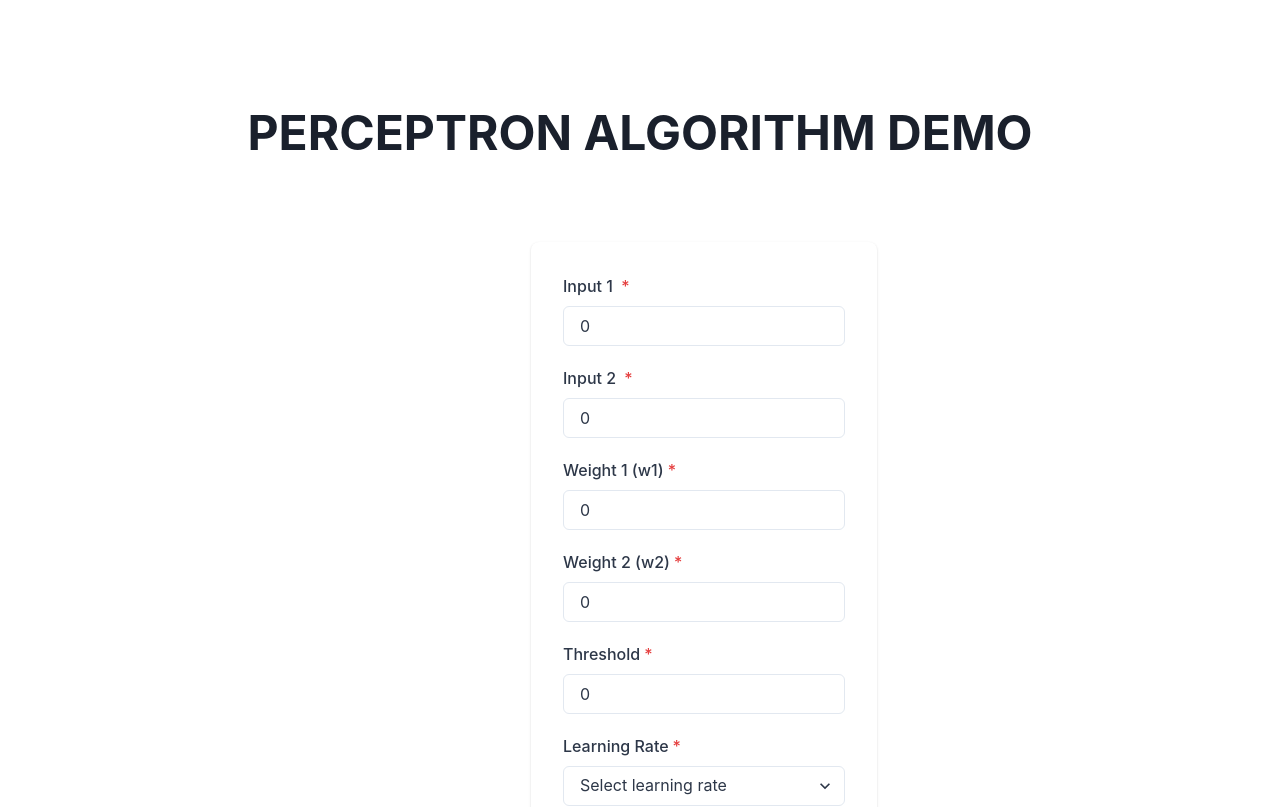
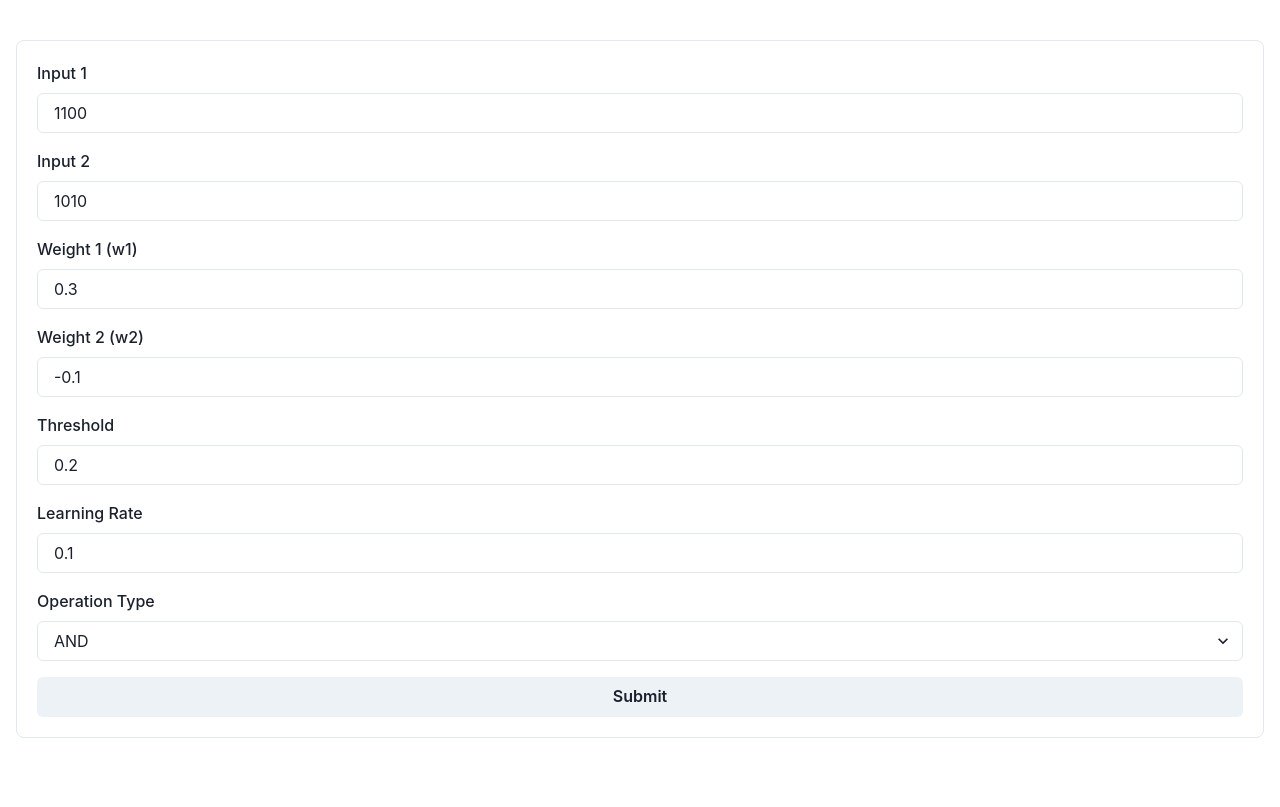
Before and after one commit to edtimer/Computational-Intelligence, a Next.js app: page / in a window 1280 px wide. Shown: the top 807 px of the page. Built offline with nearby package versions, Linux system fonts and the light colour scheme.

Commit message:
feat: final fix

```diff
--- a/pages/index.tsx
+++ b/pages/index.tsx
@@ -1,10 +1,4 @@
-import Head from 'next/head'
-import { Inter } from 'next/font/google'
-import styles from '@/styles/Home.module.css'
-
-
-
-
+import Head from 'next/head';
 import {
   Box,
   Button,
@@ -12,15 +6,12 @@ import {
   FormControl,
   FormLabel,
   Heading,
-  IconButton,
   Input,
   InputGroup,
-  InputLeftElement,
   Link,
   Select,
   Stack,
   Table,
-  TableContainer,
   Tbody,
   Td,
   Textarea,
@@ -29,435 +20,267 @@ import {
   Thead,
   Tooltip,
   Tr,
-  useClipboard,
-  useColorModeValue,
   VStack,
+  Center,
+  Container,
 } from '@chakra-ui/react';
-import React, { useState } from 'react';
 import { useFormik } from 'formik';
+import { useState } from 'react';
 
-
-
-const confetti = {
-  light: {
-    primary: '4299E1',
-    secondary: 'BEE3F8',
-  },
-
-  dark: {
-    primary: '1A365D',
-    secondary: '2A4365',
-  },
+const Home = () => {
+  type Result = {
+    epoch: number;
+    input1: number;
+    input2: number;
+    target: number;
+    weight1: number;
+    weight2: number;
+    output: number;
+    error: number;
+    finalWeight1: number;
+    finalWeight2: number;
   };
 
-
-export default function Home() {
-  const handleCalculation = () => {
-
-
-
-
-
-
-
-
-
-
-  }
-  interface DataReceived {
-    weight1: number
-    weight2: number
-    input1: number
-    input2: number
-    output: number
-    target: number
-    new: boolean
-    error: number
-
-  }
-  const [weightOne, setWeightOne] = useState(0.0)
-  const [weightTwo, setWeightTwo] = useState(0.0)
-  const [operation, setOperation] = useState('AND')
-  const [input1, setInput1] = useState(1)
-  const [input2, setInput2] = useState(0)
-  const [threshhold, setThreshhold] = useState(0.0)
-  const [learningRate, setLearningRate] = useState(0.0)
-  const [showTable, setShowTable] = useState(false)
-  const [result, setResult] = useState<DataReceived[]>([])
-
-  const calculation = (values: any) => {
-
-    const allPatterns = []
-
-    console.log("all received values", values)
-    var newWeight1 = values.w1;
-    var newWeight2 = values.w2;
-    var output;
-    var expectedOutput;
-    var expectedOutputArray;
-    const learningRate = values.learningRate;
-    var inputInNumberFormat1 = parseInt(values.input1, 2);
-    var inputInNumberFormat2 = parseInt(values.input2, 2);
-    const input1 = '' + values.input1;
-    const input2 = '' + values.input2;
-    const input1Array = Array.from(String(input1), Number);
-    const input2Array = Array.from(String(input2), Number);
-    const lengthInput1 = input1Array.length
-    const lengthInput2 = input2Array.length
-    var error;
-    var ErrorAray = [lengthInput1]
-    var epoch = 0;
-    var loop;
-    console.log("values pure", values)
-    console.log("array length", lengthInput1, lengthInput2)
-    console.log("arrays", input1Array, input2Array)
-    console.log("converted", inputInNumberFormat1, inputInNumberFormat2)
-
-
-    if (values.operation === 'AND') {
-      expectedOutput = (inputInNumberFormat1 & inputInNumberFormat2).toString(2)
-      console.log("AND operation", expectedOutput)
-      expectedOutputArray = Array.from(String(expectedOutput), Number)
-    }
-    else if (values.oepration === 'OR') {
-      expectedOutput = (inputInNumberFormat1 | inputInNumberFormat2).toString(2)
-      console.log("OR operation", expectedOutput)
-      expectedOutputArray = Array.from(String(expectedOutput), Number)
-      console.log("expected array for OR", expectedOutput)
-    }
-    else {
-      expectedOutput = (inputInNumberFormat1 & inputInNumberFormat2).toString(2)
-      expectedOutputArray = Array.from(String(expectedOutput), Number)
-      console.log("NOT operation", expectedOutput)
-    }
-
-    // console.log("all input element1,element2,w1,w2", input1Array.slice(-1)[0], input2Array.slice(-1)[0], values.w1, values.w2)
-    setWeightOne(values.w1)
-    setWeightTwo(values.w2)
-    // for (let e = 0; e < 4; e++) {
-      do {
-
-        for (let g = 0; g < 4; g++) {
-
-          ErrorAray.pop()
-        }
-        for (let i = 0; i < lengthInput1; i++) {
-
-          const arr1ReveresedElement = input1Array.slice().reverse()[i]
-          const expectedOutputReveresedArray = expectedOutputArray.slice().reverse()[i]
-          const arr2RevereseElement = input2Array.slice().reverse()[i]
-          const pattern = (arr1ReveresedElement * newWeight1) + (arr2RevereseElement * newWeight2)
-          console.log(`patter${i} `, arr1ReveresedElement, '*', newWeight1, " + ", arr2RevereseElement, '*', newWeight2, " = ", pattern)
-
-
-          if (pattern > values.threshold) {
-            console.log("larger than threshold")
-            output = 1
-
-          }
-          else {
-            output = 0
-
-
-          }
-          console.log("comparing ", expectedOutputReveresedArray, "the output: ", output)
-          if (expectedOutputReveresedArray !== output) {
-            // while (expectedOutputReveresedArray !== output) {
-            error = expectedOutputReveresedArray - output
-            ErrorAray.push(error)
-            allPatterns.push({ new: true, weight1: newWeight1, weight2: newWeight2, input1: arr1ReveresedElement, input2: arr2RevereseElement, output: output, target: expectedOutputReveresedArray, error: error })
-
-            console.log("not the same")
-            newWeight1 = parseFloat(newWeight1 + (values.learningRate * arr1ReveresedElement * (expectedOutputReveresedArray - output)))
-            console.log("type of variable", typeof (newWeight1))
-            newWeight2 = parseFloat(newWeight2 + (values.learningRate * arr2RevereseElement * (expectedOutputReveresedArray - output)))
-            console.log("two new weights", newWeight1, newWeight2)
-            const w1 = newWeight1.toFixed(1)
-            const w2 = newWeight2.toFixed(1)
-            const pattern2 = (arr1ReveresedElement * newWeight1) + (arr2RevereseElement * newWeight2)
-            const answer = pattern2 <= values.threshhold ? 0 : 1
-            allPatterns.push({ new: false, weight1: w1, weight2: w2, input1: arr1ReveresedElement, input2: arr2RevereseElement, output: answer, target: expectedOutputReveresedArray, error: error })
-          }
-          // }
-          else {
-            ErrorAray.push(0)
-            const w1Unchanged = newWeight1.toFixed(1)
-            const w2Unchanged = newWeight2.toFixed(1)
-            console.log("the same")
-            allPatterns.push({ new: false, weight1: w1Unchanged, weight2: w2Unchanged, input1: arr1ReveresedElement, input2: arr2RevereseElement, output: output, target: expectedOutputReveresedArray, error: 0 })
-
-          }
-          console.log("Error array elements", ErrorAray);
-        }
-
-        for(let i=0; i<ErrorAray.length; i++){
-          console.log("checking if",ErrorAray[i]," = ",0)
-          if(ErrorAray[i] != 0){
-            console.log('in here')
-            loop = true;
-            break;
-          }
-        }
-
-        console.log('check loop value: ', loop)
-        return allPatterns;
-
-      } while (
-        // ErrorAray.length <= lengthInput1 &&
-        // ErrorAray.every(val => val != 0)
-        loop ===true
-        );
-
-    // }
-    return []
-
-  }
+  const [results, setResults] = useState<Result[]>([]);
+  const [showTable, setShowTable] = useState(false);
+  const [errorMessage, setErrorMessage] = useState('');
 
   const formik = useFormik({
     initialValues: {
-    w1: 0.0,
-    w2: 0.0,
-    input1: 0,
-    input2: 0,
-    learningRate: 0.0,
+      input1: '1100',
+      input2: '1010',
+      w1: '0.3',
+      w2: '-0.1',
+      threshold: '0.2',
+      learningRate: '0.1',
       operation: 'AND',
-    threshold: 0.0,
-    outPut: 0.0,
-    epoch: 1,
     },
     onSubmit: (values) => {
-    const results = calculation(values)
-    setResult(results)
-    setShowTable(true)
+      setErrorMessage('');
+        const calculatedResults: Result[] = calculatePerceptron(formik.values);
+        setResults(calculatedResults);
+        setShowTable(true);
+    },
 
-  },
-})
+  });
 
+  const handleInput1Change = (event: React.ChangeEvent<HTMLInputElement>) => {
+    formik.setFieldValue("input1", event.target.value.toString());
+  };
+
+  const handleInput2Change = (event: React.ChangeEvent<HTMLInputElement>) => {
+    formik.setFieldValue("input2", event.target.value.toString());
+  };
+
+  const calculatePerceptron = (values: { input1: any; input2: any; w1: any; w2: any; threshold: any; learningRate: any; operation: string; }) => {
+    const { input1, input2, w1, w2, threshold, learningRate, operation } = values;
+
+    let weight1 = parseFloat(w1);
+    let weight2 = parseFloat(w2);
+    const t = parseFloat(threshold);
+    const lr = parseFloat(learningRate);
+    const reversedInput1 = String(input1).split('').reverse().join('');
+    const reversedInput2 = String(input2).split('').reverse().join('');
+
+    const inputs = [];
+    for (let i = 0; i < input1.length; i++) {
+      const x1 = parseInt(reversedInput1[i], 10);
+      const x2 = parseInt(reversedInput2[i], 10);
+      let target;
+
+      switch (operation) {
+        case 'AND':
+          target = x1 && x2;
+          break;
+        case 'OR':
+          target = x1 || x2;
+          break;
+        case 'NOT':
+          target = +!x1;
+          break;
+        case 'XOR':
+          target = x1 ^ x2;
+          break;
+        default:
+          throw new Error('Invalid operation');
+      }
+
+      inputs.push({ x1, x2, target });
+    }
+    const results: { epoch: number; input1: number; input2: number; target: number; weight1: number; weight2: number; output: number; error: number; finalWeight1: number; finalWeight2: number; }[] = [];
+
+    let epoch = 0;
+    let errors = -1;
+
+    while (errors !== 0) {
+      errors = 0;
+      inputs.forEach((input) => {
+        const sum = (weight1 * input.x1) + (weight2 * input.x2);
+        const y = sum >= t ? 1 : 0;
+        const error = input.target - y;
+
+        if (error !== 0) {
+          errors++;
+        }
+
+        const finalWeight1 = weight1 + (lr * error * input.x1);
+        const finalWeight2 = weight2 + (lr * error * input.x2);
+
+        results.push({
+          epoch,
+          input1: input.x1,
+          input2: input.x2,
+          target: input.target,
+          weight1,
+          weight2,
+          output: y,
+          error,
+          finalWeight1,
+          finalWeight2,
+        });
+
+        weight1 = finalWeight1;
+        weight2 = finalWeight2;
+      });
+
+      epoch++;
+    }
+
+
+    return results;
+  };
 
   return (
     <>
       <Head>
-      <title>Perceptron algorithm Computational intelligence group 10</title>
-      <meta name="description" content="Generated by create next app" />
-      <meta name="viewport" content="width=device-width, initial-scale=1" />
+        <title>Perceptron Algorithm</title>
         <link rel="icon" href="/favicon.ico" />
       </Head>
+
+      <Container maxW="container.xl" py={10}>
+        <Center>
+          <Box w="100%" p={5} borderWidth={1} borderRadius="lg">
             <form onSubmit={formik.handleSubmit}>
-
-
-      <Box
-        borderRadius="lg"
-        m={{ base: 5, md: 16, lg: 10 }}
-        p={{ base: 5, lg: 16 }}>
-        <Box>
-          <VStack spacing={{ base: 4, md: 8, lg: 20 }}>
-            <Heading
-              fontSize={{
-                base: '4xl',
-                md: '5xl',
-              }}>
-              PERCEPTRON ALGORITHM DEMO
-            </Heading>
-
-            <Stack
-              spacing={{ base: 4, md: 8, lg: 20 }}
-              direction={{ base: 'column', md: 'row' }}>
-              <Stack
-                align="center"
-                justify="space-around"
-                direction={{ base: 'row', md: 'column' }}>
-
-                <Link href="#">
-                  <IconButton
-                    aria-label="github"
-                    variant="ghost"
-                    size="lg"
-                    fontSize="3xl"
-
-                    _hover={{
-                      bg: 'blue.500',
-                      color: useColorModeValue('white', 'gray.700'),
-                    }}
-                    isRound
-                  />
-                </Link>
-
-                <Link href="#">
-                  <IconButton
-                    aria-label="twitter"
-                    variant="ghost"
-                    size="lg"
-
-                    _hover={{
-                      bg: 'blue.500',
-                      color: useColorModeValue('white', 'gray.700'),
-                    }}
-                    isRound
-                  />
-                </Link>
-
-                <Link href="#">
-                  <IconButton
-                    aria-label="linkedin"
-                    variant="ghost"
-                    size="lg"
-
-                    _hover={{
-                      bg: 'blue.500',
-                      color: useColorModeValue('white', 'gray.700'),
-                    }}
-                    isRound
-                  />
-                </Link>
-              </Stack>
-
-              <Box
-                bg={useColorModeValue('white', 'gray.700')}
-                borderRadius="lg"
-                p={8}
-                color={useColorModeValue('gray.700', 'whiteAlpha.900')}
-                shadow="base">
-                <VStack spacing={5}>
-                  <FormControl isRequired>
-                    <FormLabel>Input 1 </FormLabel>
-
-                    <InputGroup>
-
-                      <Input type="number" name="input1" placeholder="01110111010" onChange={formik.handleChange}
-                        value={formik.values.input1} />
-                    </InputGroup>
+              <VStack spacing={4} alignItems="stretch">
+                <FormControl>
+                  <FormLabel>Input 1</FormLabel>
+                  <Input type="number" name="input1" onChange={handleInput1Change} value={formik.values.input1} />
+                </FormControl>
+                <FormControl>
+                  <FormLabel>Input 2</FormLabel>
+                  <Input type="number" name="input2" onChange={handleInput2Change} value={formik.values.input2} />
                 </FormControl>
 
-                  <FormControl isRequired>
-                    <FormLabel>Input 2 </FormLabel>
-
-                    <InputGroup>
-
-                      <Input type="number" name="input2" placeholder="01110111010" onChange={formik.handleChange}
-                        value={formik.values.input2} />
-                    </InputGroup>
-                  </FormControl>
-
-                  <FormControl isRequired>
+                <FormControl>
                   <FormLabel>Weight 1 (w1)</FormLabel>
-
-                    <InputGroup>
-
                   <Input
                     type="number"
+                    step="any"
                     name="w1"
-                        placeholder="0.3"
                     onChange={formik.handleChange}
                     value={formik.values.w1}
                   />
-                    </InputGroup>
                 </FormControl>
-                  <FormControl isRequired>
+                <FormControl>
                   <FormLabel>Weight 2 (w2)</FormLabel>
-
-                    <InputGroup>
-
                   <Input
                     type="number"
+                    step="any"
                     name="w2"
-                        placeholder="0.1"
                     onChange={formik.handleChange}
                     value={formik.values.w2}
                   />
-                    </InputGroup>
                 </FormControl>
-                  <FormControl isRequired>
+                <FormControl>
                   <FormLabel>Threshold</FormLabel>
-
-                    <InputGroup>
-
                   <Input
                     type="number"
+                    step="any"
                     name="threshold"
-                        placeholder="0.1"
                     onChange={formik.handleChange}
                     value={formik.values.threshold}
                   />
-                    </InputGroup>
                 </FormControl>
-
-                  <FormControl isRequired >
+                <FormControl>
                   <FormLabel>Learning Rate</FormLabel>
-                    <Select name='learningRate' placeholder='Select learning rate' onChange={formik.handleChange}
-                      value={formik.values.learningRate}>
-
-
-                      <option value={0.1}>0.1</option>
-                      <option value={0.5}>0.5</option>
-                      <option value={1.0}>1.0</option>
+                  <Input
+                    type="number"
+                    step="any"
+                    name="learningRate"
+                    onChange={formik.handleChange}
+                    value={formik.values.learningRate}
+                  />
+                </FormControl>
+                <FormControl>
+                  <FormLabel>Operation Type</FormLabel>
+                  <Select
+                    name="operation"
+                    onChange={formik.handleChange}
+                    value={formik.values.operation}
+                  >
+                    <option value="">Select operation</option>
+                    <option value="AND">AND</option>
+                    <option value="OR">OR</option>
                   </Select>
                 </FormControl>
+                <Button type="submit">Submit</Button>
+                {errorMessage && (
+                  <Box mt={4} color="red.500">
+                    {errorMessage}
+                  </Box>
+                )}
 
-                  <FormControl isRequired>
-                    <FormLabel>operation type</FormLabel>
+              </VStack>
+            </form>
+          </Box>
+        </Center>
 
-                    <Select placeholder='Select opertaion type' name="operation" onChange={formik.handleChange}
-                      value={formik.values.operation}>
-                      <option value={'AND'}>AND</option>
-                      <option value={'OR'}>OR</option>
-                      <option value={'NOT'}>NOT</option>
-
-                    </Select>
-                  </FormControl>
-
-                  <Button
-                    colorScheme="blue"
-                    bg="blue.400"
-                    color="white"
-                    _hover={{
-                      bg: 'blue.500',
-                    }}
-                    type='submit'
-                  >
-                    Generate
-                  </Button>
-                </VStack>
-              </Box>
-            </Stack>
-          </VStack>
-        </Box>
-      </Box>
-    </form>
-    {showTable ?
-
-      <Box padding={20} bg={'white'} borderRadius={'large'} boxShadow={'xl'}>
-        <TableContainer>
-          <Table size='sm'>
+        {showTable && (
+          <Box mt={10}>
+            <Table variant="simple" size="sm">
               <Thead>
                 <Tr>
+                  <Th>Epoch</Th>
                   <Th>Input 1</Th>
                   <Th>Input 2</Th>
-                <Th>Weight 1</Th>
-                <Th>Weight 2</Th>
-                <Th>Output</Th>
-                <Th>Target output</Th>
+                  <Th>Desired Output</Th>
+                  <Th>Initial Weight 1</Th>
+                  <Th>Initial Weight 2</Th>
+                  <Th>Actual Output</Th>
                   <Th>Error</Th>
+                  <Th>Final Weight 1</Th>
+                  <Th>Final Weight 2</Th>
                 </Tr>
               </Thead>
               <Tbody>
-
-              {result && result.map((single) => <Tr>
-
-
-                {single.new ? null : <Td>{single.input1}</Td>}
-                {single.new ? null : <Td>{single.input2}</Td>}
-                {single.new ? null : <Td>{single.weight1}</Td>}
-                {single.new ? null : <Td>{single.weight2}</Td>}
-                {single.new ? null : <Td>{single.output}</Td>}
-                {single.new ? null : <Td>{single.target}</Td>}
-                {single.new ? null : <Td>{single.error}</Td>}
-
-              </Tr>)}
+                {results.map((result, index) => (
+                  <>
+                    <Tr key={index}>
+                      <Td>{result.epoch + 1}</Td>
+                      <Td>{result.input1}</Td>
+                      <Td>{result.input2}</Td>
+                      <Td>{result.target}</Td>
+                      <Td>{result.weight1.toFixed(2)}</Td>
+                      <Td>{result.weight2.toFixed(2)}</Td>
+                      <Td>{result.output}</Td>
+                      <Td>{result.error}</Td>
+                      <Td>{result.finalWeight1.toFixed(2)}</Td>
+                      <Td>{result.finalWeight2.toFixed(2)}</Td>
+                    </Tr>
+                    {index + 1 < results.length && results[index + 1].epoch !== result.epoch && (
+                      <Tr>
+                        <Td colSpan={10} />
+                      </Tr>
+                    )}
+                  </>
+                ))}
               </Tbody>
-
             </Table>
-        </TableContainer> </Box> : null}
-
+          </Box>
+        )}
+      </Container>
     </>
   );
-              }
+};
+
+export default Home;
```
Lines whose indentation alone changed are shown as unchanged.
